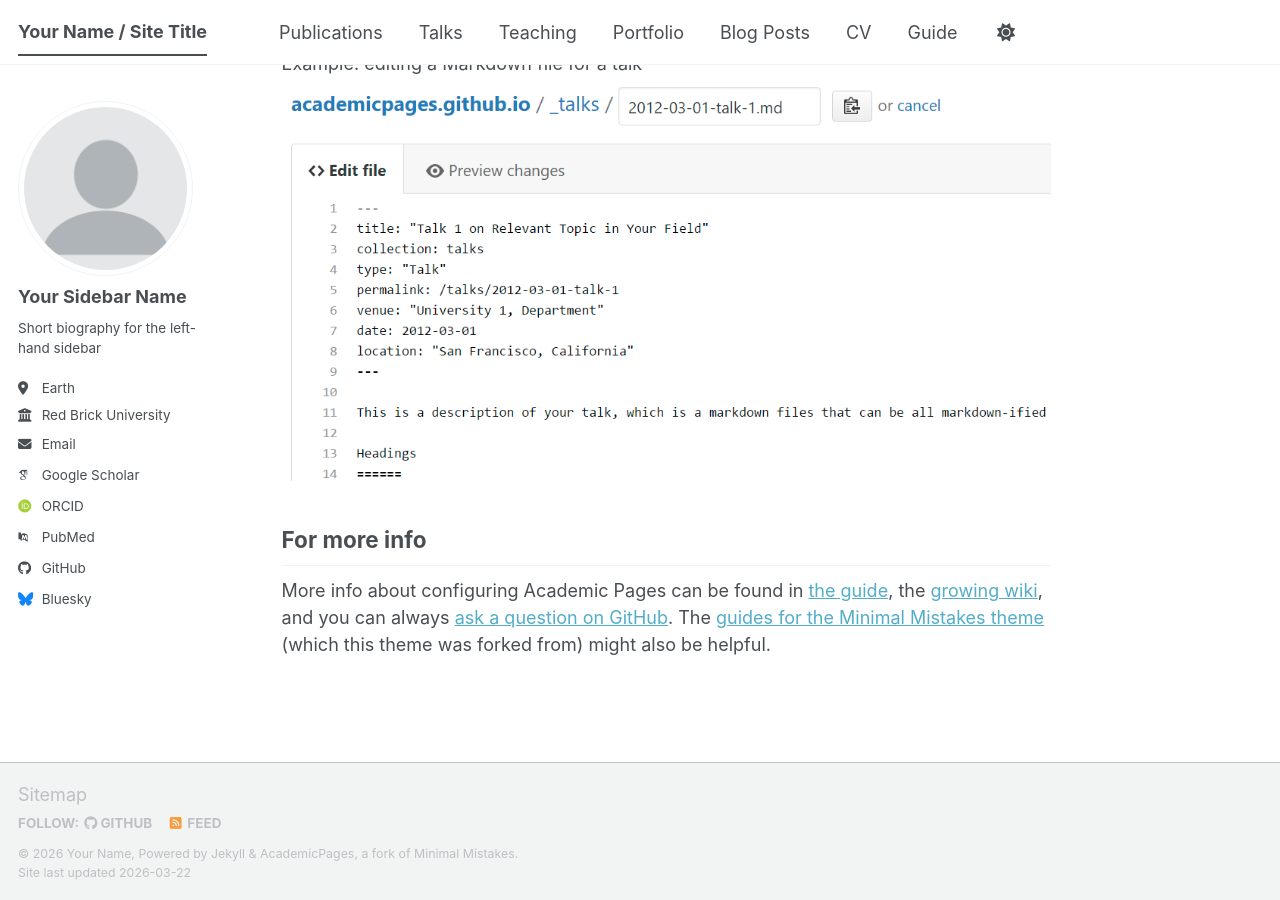
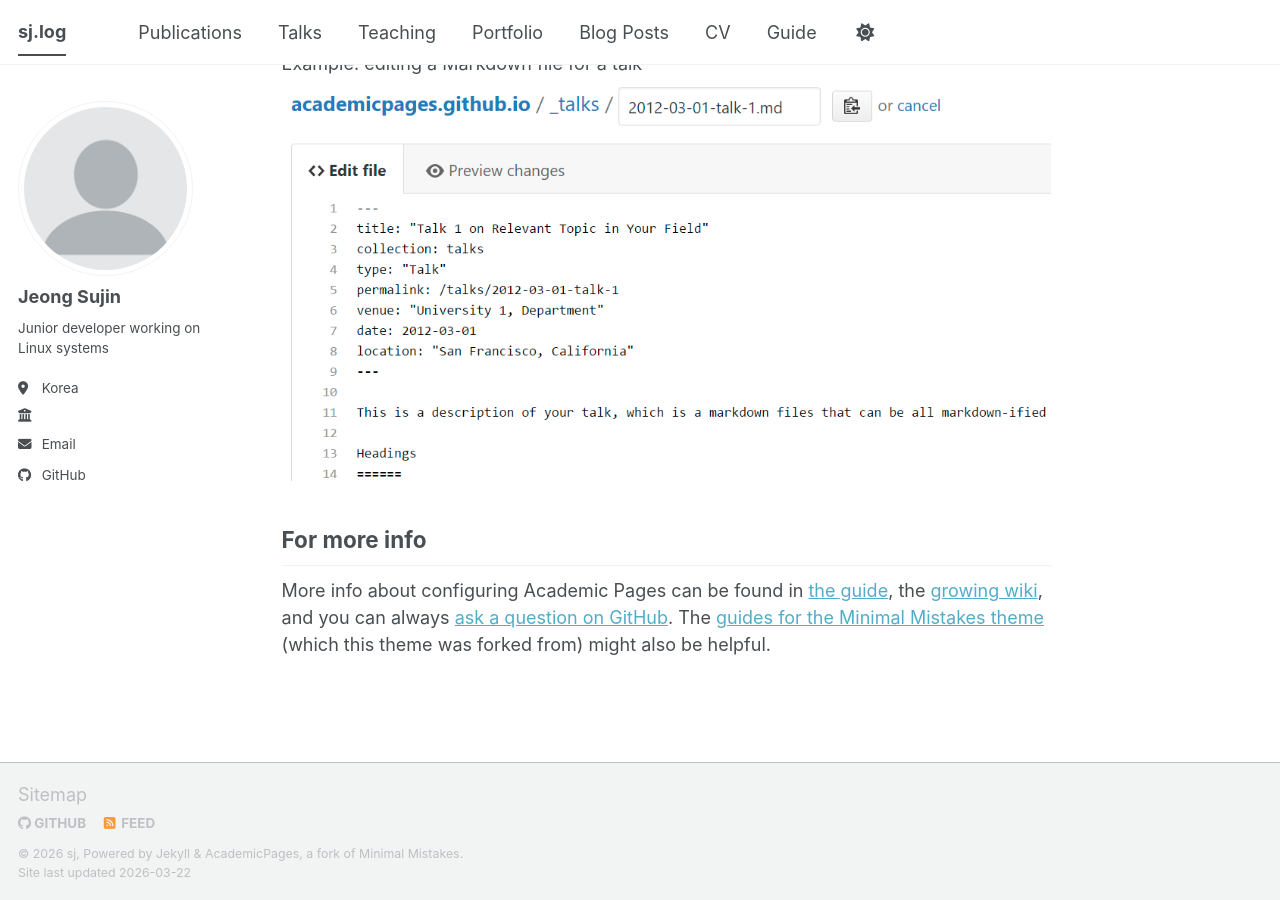
Before and after one commit to yababaina/yababaina.github.io, a Jekyll site: the page built from _pages/about.md, in a window 1280 px wide and 900 px high, scrolled down 2720 px. Built offline with Jekyll 4.4.1, drawn with Linux system fonts in a browser that asks for light colours; some web fonts are replaced; a script bundle is joined from its source files by our own code; library files that are not in the unit come from our copies.

Commit message:
Update _config.yml

```diff
--- a/_config.yml
+++ b/_config.yml
@@ -7,16 +7,16 @@
 # server process.
 
 # Basic Site Settings
-locale                   : "en-US"
+locale                   : "ko-KR"
 site_theme               : "default" # The available themes options are "default", "air", "sunrise", "mint", "dirt" and "contrast"
-title                    : "Your Name / Site Title"
+title                    : "sj.log"
 title_separator          : "-"
-name                     : &name "Your Name"
-description              : &description "Your Name's academic portfolio"   # Update this with a general description of your site, this is the default if not overridden by a page
-url                      : https://academicpages.github.io # The base hostname & protocol for your site e.g. "https://[your GitHub username].github.io",
+name                     : &name "sj"
+description              : &description "sj's log"   # Update this with a general description of your site, this is the default if not overridden by a page
+url                      : https://yababaina.github.io # The base hostname & protocol for your site e.g. "https://[your GitHub username].github.io",
                                                            # or if you already have some other page hosted on Github then use "https://[your GitHub username].github.io/[Your Repo Name]"
 baseurl                  : "" # the subpath of your site, e.g. "/blog"
-repository               : "academicpages/academicpages.github.io"
+repository               : "yababaina/yababaina.github.io"
 
 # Site Author - The following control what appear as part of the author content on the side bar.
 #               If a field is blank the icon and link will not appear, otherwise it will be shown.
@@ -24,24 +24,24 @@
 author:
   # Biographic information
   avatar           : "profile.png"
-  name             : "Your Sidebar Name"
+  name             : "Jeong Sujin"
   pronouns         : # example: "she/her"
-  bio              : "Short biography for the left-hand sidebar"
-  location         : "Earth"
-  employer         : "Red Brick University"
+  bio              : "Junior developer working on Linux systems"
+  location         : "Korea"
+  employer         : ""
   uri              : # URL
-  email            : "none@example.org"
+  email            : "juxtap.se@gmail.com"
 
   # Academic websites
   academia         : # URL
   arxiv            : # URL - Update with the correct link to your profile
-  googlescholar    : "https://scholar.google.com/citations?user=PS_CX0AAAAAJ"
+  googlescholar    : # "https://scholar.google.com/citations?user=PS_CX0AAAAAJ"
   inspire-hep      : # URL
   impactstory      : # URL
-  orcid            : "https://orcid.org/yourorcidurl"
+  orcid            : # "https://orcid.org/yourorcidurl"
   semantic         : # URL
   ssrn             : # URL
-  pubmed           : "https://www.ncbi.nlm.nih.gov/pubmed/?term=john+snow"
+  pubmed           : # "https://www.ncbi.nlm.nih.gov/pubmed/?term=john+snow"
   researchgate     : # URL
   scopus           : # URL
   zotero           : # URL
@@ -51,13 +51,13 @@
   bitbucket        : # Username - Update with your username on the site
   codepen          : # Username
   dribbble         : # Username
-  github           : "academicpages"
+  github           : "yababaina"
   kaggle           : # Username
   stackoverflow    : # User number or user number and name (i.e., use "1" or "1/jeff-atwood")
 
   # Social media
   artstation       : # Username
-  bluesky          : "bsky.app" # Replace this with you Bluesky username
+  bluesky          : # "bsky.app" # Replace this with you Bluesky username
   facebook         : # Username
   flickr           : # Username
   foursquare       : # Username
@@ -85,11 +85,11 @@
 # Publication Category - The following the list of publication categories and their headings
 publication_category:
   books:
-    title: 'Books'
+    title: # 'Books'
   manuscripts:
-    title: 'Journal Articles'
+    title: # 'Journal Articles'
   conferences:
-    title: 'Conference Papers'
+    title: # 'Conference Papers'
 
 # Site Settings
 teaser                   :  # filename of teaser fallback teaser image placed in /images/ for social media previews
```
